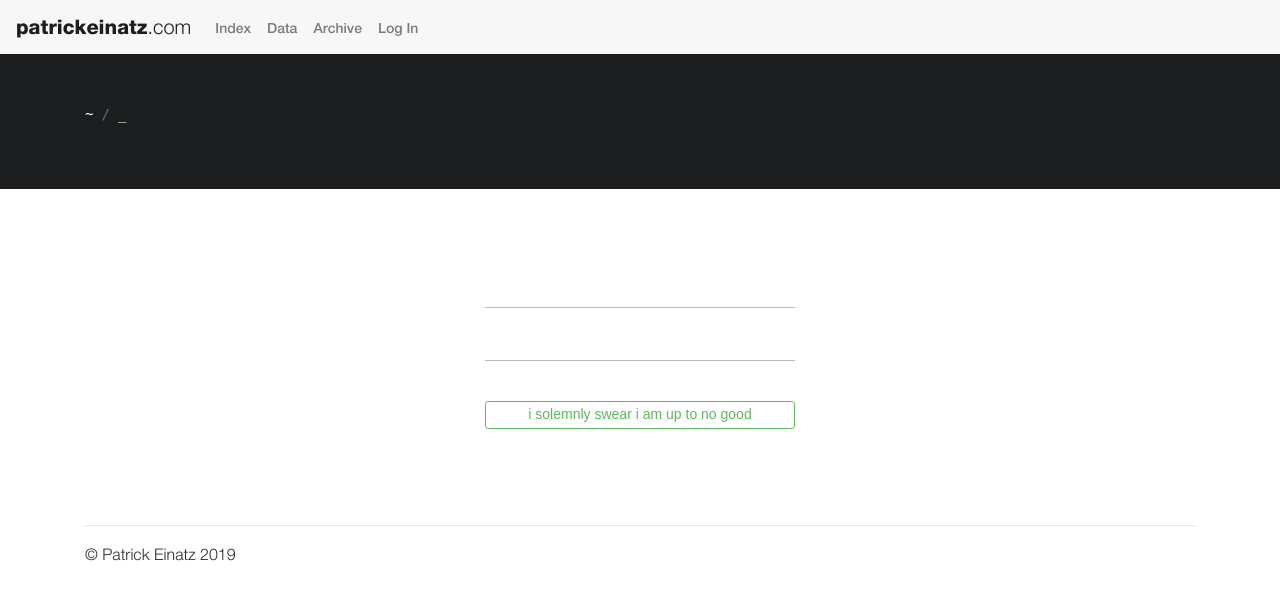
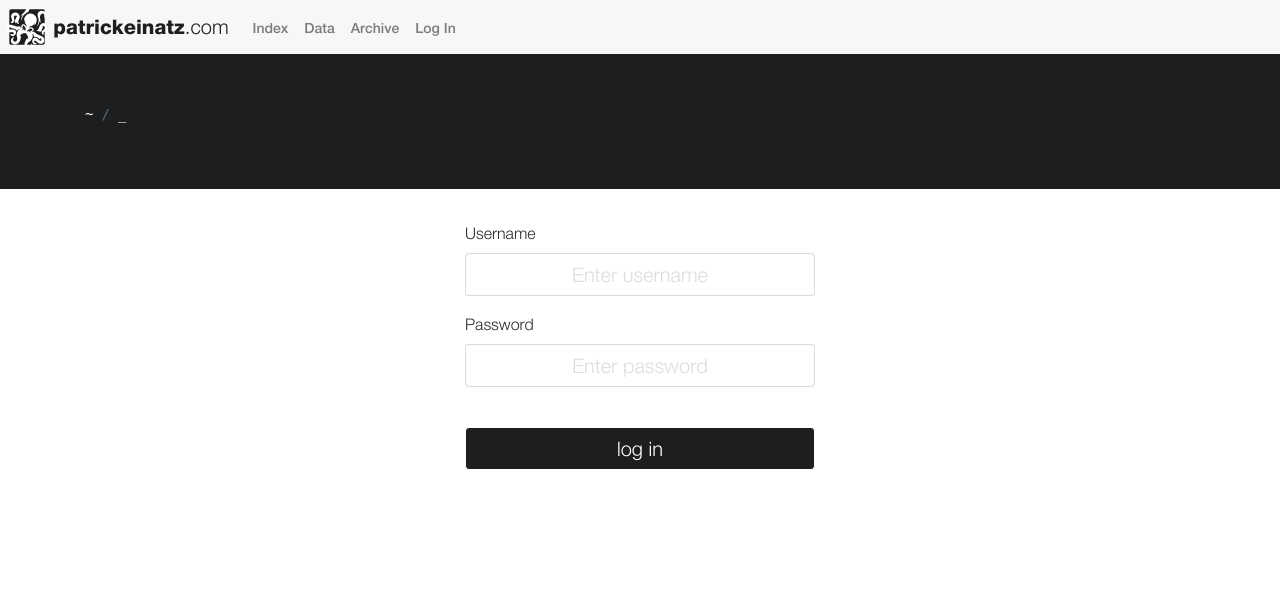
Before and after one commit to patrickeinatz/patrickeinatz.com, a Symfony app: template templates/login/login.html.twig in a window 1280 px wide. Shown: the top 600 px of the page. Run offline with Twig, Linux system fonts and the light colour scheme; the template is opened without the code that fills it, so the values that code supplies are empty; some libraries are stand-ins or nearby versions.

Commit message:
logo embed and restyling

```diff
--- a/public/css/style.css
+++ b/public/css/style.css
@@ -94,3 +94,24 @@ li.breadcrumb-item.active{
 li.breadcrumb-item.active > a{
     color: #ffffff!important;
 }
+
+.login-button{
+    width: 100%;
+    background-color: #1d1e1f;
+    color: #ffffff;
+    font-size: 20px;
+    font-family: "Helvetica Neue Light";
+    border: #ffffff solid 1px;
+}
+.login-button:hover{
+    background-color: #424649;
+}
+
+.login-form-input{
+    font-family: "Helvetica Neue Light";
+    font-size: 20px;
+    text-align: center;
+}
+.login-form-input::placeholder{
+    color: #ddd;
+}
--- a/src/Controller/LoginController.php
+++ b/src/Controller/LoginController.php
@@ -13,7 +13,7 @@ class LoginController extends AbstractController
     public function index()
     {
         return $this->render('login/login.html.twig', [
-            'title' => 'Log in!',
+            'title' => 'Login',
         ]);
     }
 }
--- a/templates/base.html.twig
+++ b/templates/base.html.twig
@@ -22,7 +22,7 @@
             <button class="navbar-toggler navbar-toggler-right" type="button" data-toggle="collapse" data-target="#navbarsExampleDefault" aria-controls="navbarsExampleDefault" aria-expanded="false" aria-label="Toggle navigation">
                 <span class="navbar-toggler-icon"></span>
             </button>
-            <a class="navbar-brand" href="{{ path('index') }}">patrickeinatz<span class="navbar-brand-thin">.com</span></a>
+            <a class="navbar-brand" href="{{ path('index') }}"><img src="{{ asset('images/ocotLog_squared.svg') }}" height="40" style="margin: -14px 0px -10px -9px;" alt=""><span> patrickeinatz<span class="navbar-brand-thin">.com</span></a>
             <div class="collapse navbar-collapse" id="navbarsExampleDefault">
                 <ul class="navbar-nav mr-auto">
                     <li class="nav-item">
@@ -57,10 +57,12 @@
         {% block container %}{% endblock %}
         {% block javascripts %}{% endblock %}
 
+        {% block footer %}
     <hr>
     <footer>
         <p>&copy; Patrick Einatz 2019</p>
     </footer>
+        {% endblock %}
     </div><!-- Container End -->
     <script src="{{ asset('js/jquery.slim.min.js') }}"></script>
     <script src="{{ asset('js/tether.min.js') }}"></script>
--- a/templates/login/login.html.twig
+++ b/templates/login/login.html.twig
@@ -12,22 +12,22 @@
     <div class="row">
         <div class="col-md-4"></div>
         <div class="col-md-4">
-            <div class="card" style="border: none; margin: 30px 0px 60px 0px;">
-                <div class="card-body" style="padding: 20px;">
                     <form action="" autocomplete="off">
                         <div class="form-group">
-                            <input type="text" class="form-control" name="username" style="-webkit-border-radius: 0px;-moz-border-radius: 0px;border-radius: 0px;border: none;border-bottom: 1px solid #bbb; color:#bbb; text-align: center;">
+                            <label for="username">Username</label>
+                            <input type="text" class="login-form-input form-control" name="username" placeholder="Enter username">
                         </div>
                         <div class="form-group">
-                            <input type="password" class="form-control" name="password" style="-webkit-border-radius: 0px;-moz-border-radius: 0px;border-radius: 0px;border: none;border-bottom: 1px solid #bbb; color:#bbb; text-align: center;">
+                            <label for="password">Password</label>
+                            <input type="password" class="login-form-input form-control" name="password" placeholder="Enter password">
                         </div>
                         <br>
-                        <button type="button" id="sendlogin" class="btn btn-sm btn-outline-success" style="width: 100%;">i solemnly swear i am up to no good</button>
+                        <button type="button" id="sendlogin" class="login-button btn">log in</button>
                     </form>
-                </div>
-            </div>
-
         </div>
         <div class="col-md-4"></div>
+
     </div>
 {% endblock %}
+{% block footer %}
+{% endblock %}
```
Also changed, not shown: public/images/ocotLog.svg (added), public/images/ocotLog_noBack.svg (added), public/images/ocotLog_noBack_white.svg (added), public/images/ocotLog_squared.svg (added).
